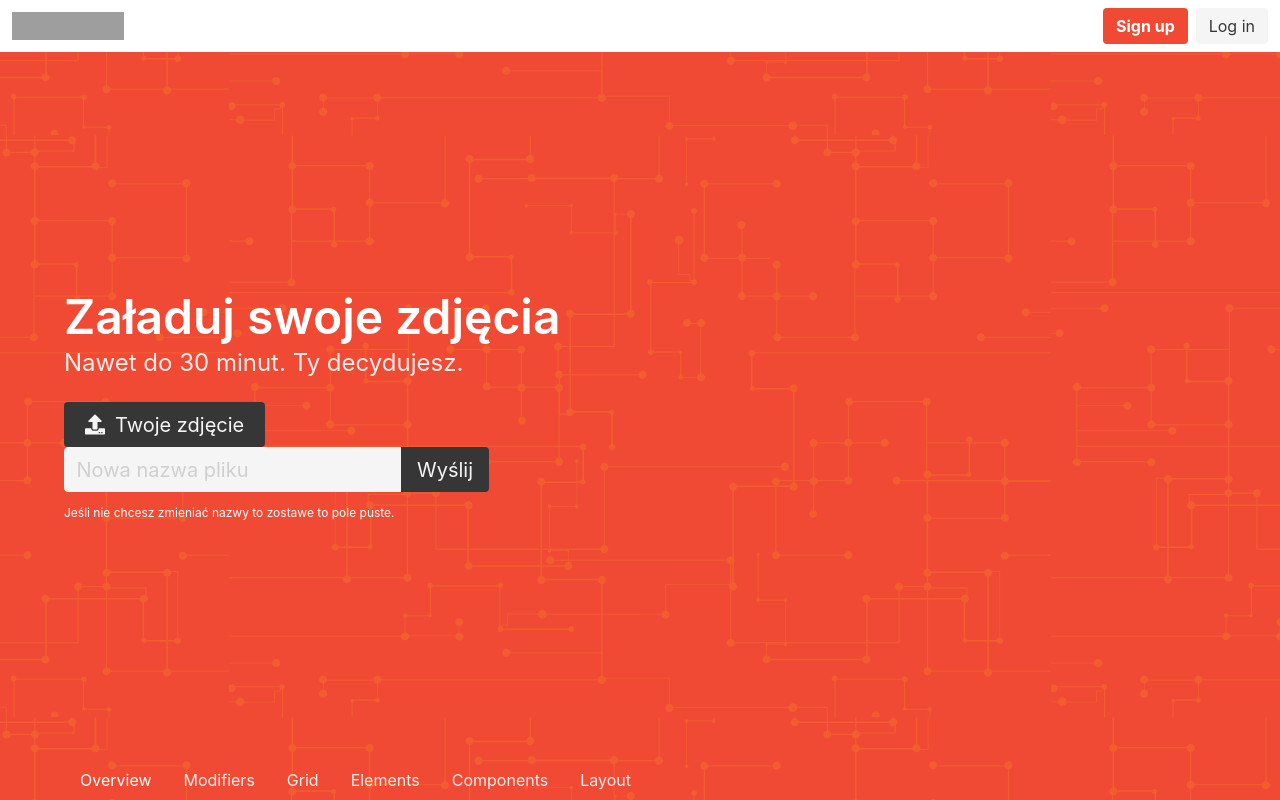
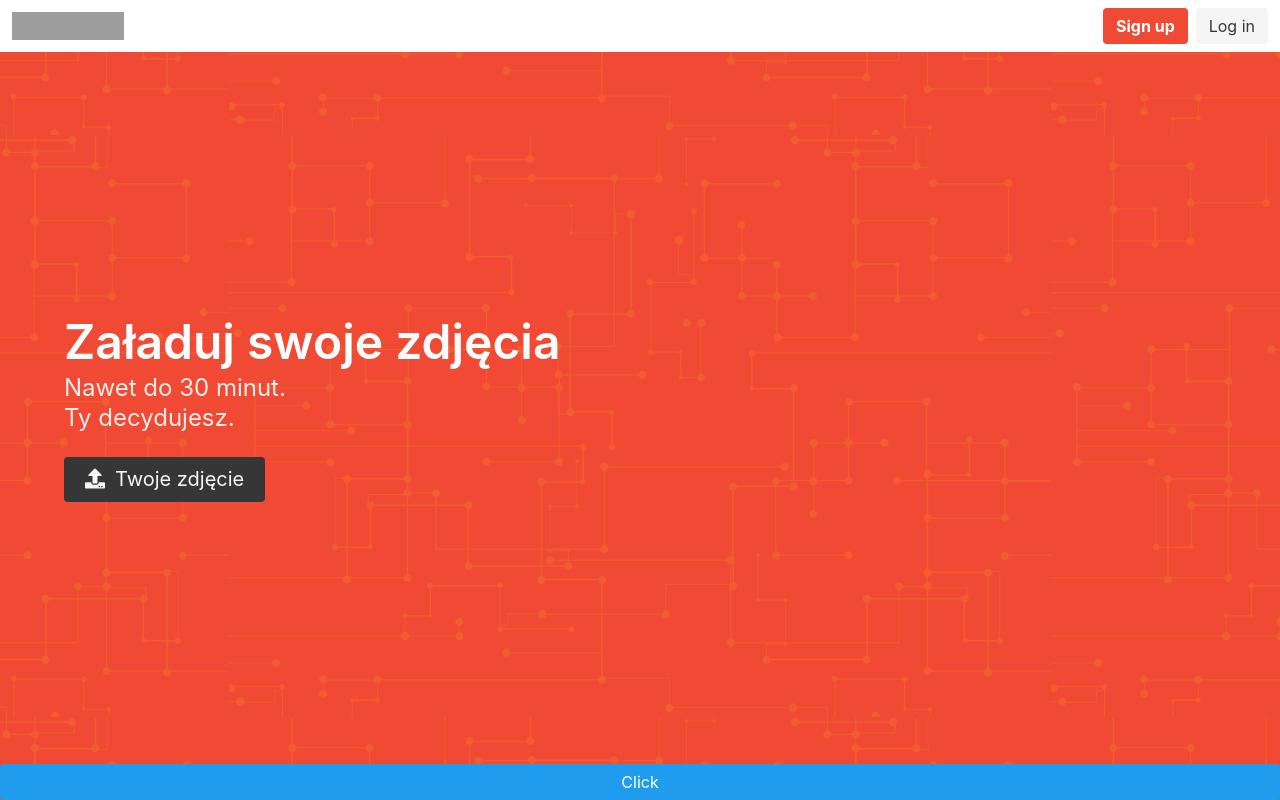
Before and after one commit to matpich/tenminpho, a React (Create React App) app: page / in a window 1280 px wide. Built offline with nearby package versions, Linux system fonts and the light colour scheme; grey boxes are pictures that could not be loaded.

Commit message:
Add photo loading with redirect to next step (working preview).

```diff
--- a/package.json
+++ b/package.json
@@ -7,6 +7,7 @@
     "node-sass": "^4.12.0",
     "react": "^16.8.6",
     "react-dom": "^16.8.6",
+    "react-router-dom": "^5.0.1",
     "react-scripts": "3.0.1"
   },
   "scripts": {
--- a/src/App.js
+++ b/src/App.js
@@ -2,44 +2,39 @@ import React from "react";
 
 import MainComponent from "./MainComponent/MainComponent";
 import Navigation from "./Navigation/Navigation";
+import UploadPart from "./UploadPart/UploadPart";
 
 
-export default () => {
-    return (
-        <div>
+
+export default class App extends React.Component {
+    state = { imagePrev: null };
+
+    handleImageLoad = async (imageData) => {
+        await this.setState({ imagePrev: imageData });
+    }
+
+    ifImageChosen = () => {
+        if(this.state.imagePrev){
+            return <UploadPart imagePrev={this.state.imagePrev} />
+        }
+        else {
+            return <MainComponent handleImageLoad={this.handleImageLoad} />
+        }
+    }
+
+    render () {
+        return (
+            <div>
+                <Navigation />
+                <section id="test" className="hero is-primary is-fullheight-with-navbar">
+
+                    <div className="hero-body">
+                        {this.ifImageChosen()}
+                    </div>
+                    <button className="button is-info" onClick={()=>console.log(this.state.imagePrev)}>Click</button>
 
 
-        <Navigation />
-        <section id="test" class="hero is-primary is-fullheight-with-navbar">
-
-            <div class="hero-body">
-                <div class="container">
-                    <h1 class="title is-1">
-                        Załaduj swoje zdjęcia
-                    </h1>
-                    <h3 className="subtitle is-4">Nawet do 30 minut. Ty decydujesz.</h3>
-
-                        <div className="file is-medium is-dark">
-                            <label className="file-label">
-                                <input className="file-input" type="file" name="resume" />
-                                <span className="file-cta">
-                                    <span className="file-icon">
-                                        <i className="fas fa-upload"></i>
-                                    </span>
-                                    <span className="file-label">
-                                        Twoje zdjęcie
-                        </span>
-                                </span>
-                            </label>
-                        </div>
-                        <MainComponent />
-                </div>
-
-
-            </div>
-
-
-                <div class="hero-foot">
+                    {/* <div class="hero-foot">
                     <nav class="tabs">
                         <div class="container">
                             <ul>
@@ -52,8 +47,10 @@ export default () => {
                             </ul>
                         </div>
                     </nav>
-                </div>
-        </section>
-        </div>
-    )
+                </div> */}
+                </section>
+            </div>
+        )
+    }
+
 }
--- /dev/null
+++ b/src/FileInput/FileInput.js
@@ -0,0 +1,44 @@
+import React from "react";
+
+export default class FileInput extends React.Component {
+    constructor(props) {
+        super(props);
+
+        this.inputRef = React.createRef();
+
+    }
+
+    inputValue = () => {
+        const file = this.inputRef.current.files[0];
+        const reader = new FileReader();
+
+        reader.onload = (e) => {
+            this.props.imageData(e.target.result);
+        }
+        reader.readAsDataURL(file);
+    }
+
+
+    render () {
+        return (
+            <div className="file is-medium is-dark">
+                <label className="file-label">
+                    <input
+                        className="file-input"
+                        type="file"
+                        name="resume"
+                        ref={this.inputRef}
+                        onChange={this.inputValue}/>
+                    <span className="file-cta">
+                        <span className="file-icon">
+                            <i className="fas fa-upload"></i>
+                        </span>
+                        <span className="file-label">
+                            Twoje zdjęcie
+                        </span>
+                    </span>
+                </label>
+            </div>
+        )
+    }
+}
--- /dev/null
+++ b/src/ImagePreview/ImagePreview.css
@@ -0,0 +1,6 @@
+#img-image {
+    max-width: 300px;
+    max-height: 300px;
+    width: auto;
+    height: auto
+}
--- /dev/null
+++ b/src/ImagePreview/ImagePreview.js
@@ -0,0 +1,15 @@
+import React from "react";
+
+import "./ImagePreview.css"
+
+export default (props) => {
+    return (
+        <div className="container">
+            <figure className="image">
+                <img id="img-image"
+                    src={props.imagePrev}
+                    alt="image-preview" />
+            </figure>
+        </div>
+    )
+}
--- a/src/MainComponent/MainComponent.js
+++ b/src/MainComponent/MainComponent.js
@@ -1,13 +1,16 @@
 import React from "react";
 
-import UploadPart from "../UploadPart/UploadPart"
+import FileInput from "../FileInput/FileInput";
 
-export default () => {
-    return (
-        <section>
+export default (props) => {
+        return (
+            <div className="container">
+                <h1 className="title is-1">
+                    Załaduj swoje zdjęcia
+                    </h1>
+                <h3 className="subtitle is-4">Nawet do 30 minut. <br />Ty decydujesz.</h3>
 
-                        <UploadPart />
-
-        </section>
-    )
+                <FileInput imageData={props.handleImageLoad}/>
+            </div>
+        )
 }
--- a/src/Navigation/Navigation.js
+++ b/src/Navigation/Navigation.js
@@ -2,13 +2,13 @@ import React from "react";
 
 export default () => {
     return (
-        <nav class="navbar" role="navigation" aria-label="main navigation">
-            <div class="navbar-brand">
-                <a class="navbar-item" href="https://bulma.io">
-                    <img src="https://bulma.io/images/bulma-logo.png" width="112" height="28"/>
+        <nav className="navbar" role="navigation" aria-label="main navigation">
+            <div className="navbar-brand">
+                <a className="navbar-item" href="https://bulma.io">
+                    <img src="https://bulma.io/images/bulma-logo.png" width="112" height="28" alt="logo"/>
     </a>
 
-                    <a role="button" class="navbar-burger burger" aria-label="menu" aria-expanded="false" data-target="navbarBasicExample">
+                    <a href="#" role="button" className="navbar-burger burger" aria-label="menu" aria-expanded="false" data-target="navbarBasicExample">
                         <span aria-hidden="true"></span>
                         <span aria-hidden="true"></span>
                         <span aria-hidden="true"></span>
@@ -17,13 +17,13 @@ export default () => {
 
 
 
-                        <div class="navbar-end">
-                            <div class="navbar-item">
-                                <div class="buttons">
-                                    <a class="button is-primary">
+                        <div className="navbar-end">
+                            <div className="navbar-item">
+                                <div className="buttons">
+                                    <a href="#" className="button is-primary">
                                         <strong>Sign up</strong>
                                     </a>
-                                    <a class="button is-light">
+                                    <a href="#" className="button is-light">
                                         Log in
           </a>
                                 </div>
--- a/src/UploadPart/UploadPart.js
+++ b/src/UploadPart/UploadPart.js
@@ -1,22 +1,34 @@
 import React from "react";
 
-export default () => {
+import ImagePreview from "../ImagePreview/ImagePreview";
+
+export default (props) => {
     return (
-            <div className="block" id="submit-part">
-                <div className="field has-addons">
-                    <div className="control">
-                        <input disabled className="input is-medium" type="text" placeholder="Nowa nazwa pliku"></input>
-                    </div>
+        <div>
+            <ImagePreview imagePrev={props.imagePrev}/>
+        <div className="block" />
+        <form id="submit-part">
+            <div className="field has-addons ">
+                <div className="control has-icons-left">
+                    <input type="number" min="5" max="30" className="input is-medium"/>
+                        <span class="icon is-small is-left">
+                            <i class="fas fa-clock fa-xs"></i>
+                        </span>
+                </div>
+                <div className="control">
+                    <input className="input is-medium" type="text" placeholder="Nowa nazwa pliku"></input>
+                </div>
                 <div className="control">
                     <button className="button is-dark is-medium">Wyślij</button>
                 </div>
-                </div>
+            </div>
             <div className="field">
                 <div className="control">
-                    <p className="help">Jeśli nie chcesz zmieniać nazwy to zostawe to pole puste.</p>
+                    <p className="help">Jeśli nie chcesz zmieniać nazwy - zostaw pole z nazwą niezmienione.</p>
                 </div>
             </div>
-            </div>
+        </form>
+        </div>
 
     )
 }
--- a/src/mystyles.scss
+++ b/src/mystyles.scss
@@ -48,5 +48,15 @@ $navbar-breakpoint: 236px + (2 * $gap);
     background-position: center;
 }
 
+.label {
+    color: rgb(255,255,255) !important;
+}
+
+@media (max-width: 350px) {
+    .hero-body {
+        padding: 10px !important;
+    }
+}
+
 // Import only what you need from Bulma
 @import "../node_modules/bulma/bulma.sass";
```
Also changed, not shown: src/mystyles.css, 1 other file (tests, documents, lock files or other folders).
